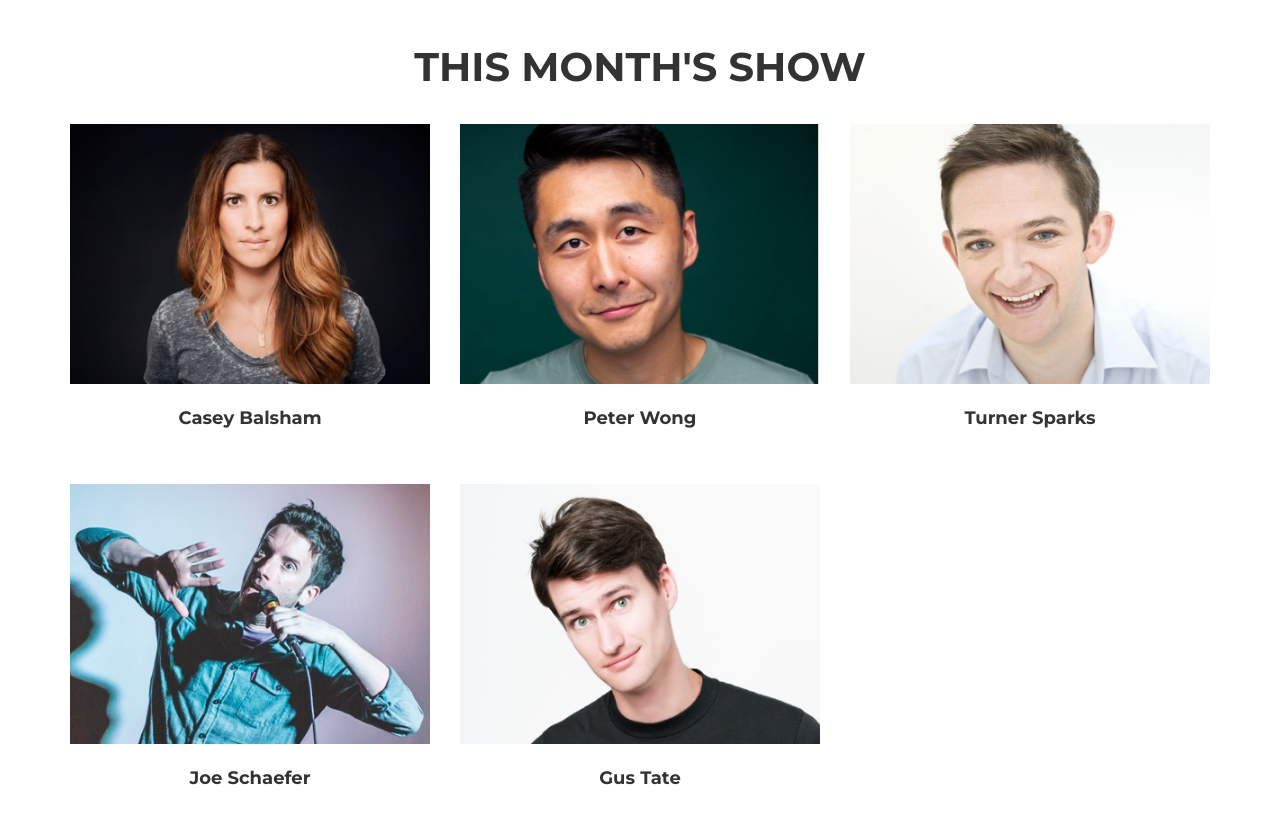
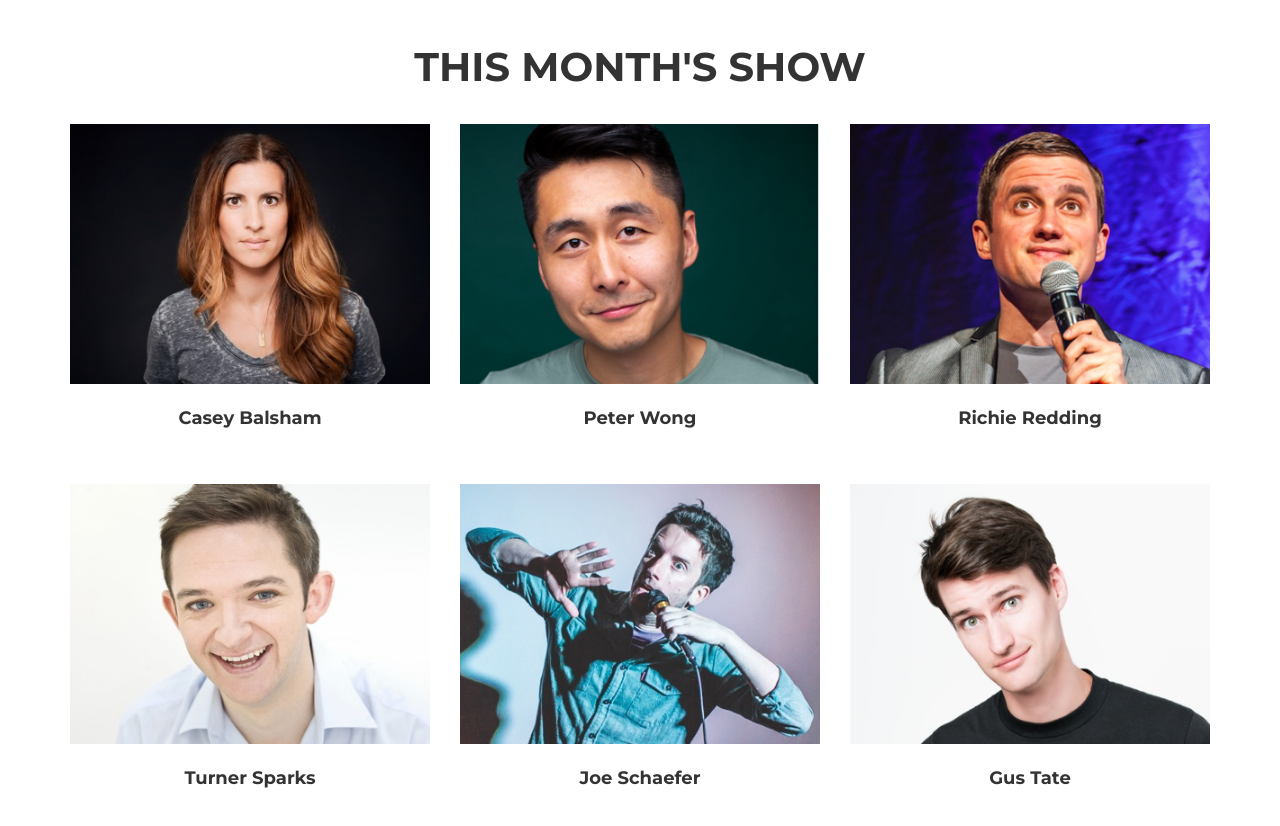
Before and after one commit to gustate/kfknyc, a website: page index.html in a window 1280 px wide. Shown: the part 1540-2366 px from the top of the page. Drawn offline with nearby package versions, Linux system fonts and the light colour scheme; a web font is replaced by a local one.

Commit message:
add richie

```diff
--- a/index.html
+++ b/index.html
@@ -180,22 +180,22 @@
                         <h4>Peter Wong</h4>
                     </div>
                 </div>
-                <!--
+
                 <div class="col-md-4 col-sm-6 portfolio-item">
-                    <a href="http://jourdainfisher.com/49916545732" class="portfolio-link" target="blank">
+                    <a href="http://richieredding.com/" class="portfolio-link" target="blank">
                         <div class="portfolio-hover">
                             <div class="portfolio-hover-content">
                                 Visit website
                                 <i class="fa fa-search"></i>
                             </div>
                         </div>
-                        <img src="img/comedians/jourdain-fisher.jpg" class="img-responsive" alt="Jourdain Fisher">
+                        <img src="img/comedians/richie-redding.jpg" class="img-responsive" alt="Richie Redding">
                     </a>
                     <div class="portfolio-caption">
-                        <h4>Jourdain Fisher</h4>
+                        <h4>Richie Redding</h4>
                     </div>
                 </div>
-                -->
+
                 <div class="col-md-4 col-sm-6 portfolio-item">
                     <a href="http://www.turnersparks.com/" class="portfolio-link" target="blank">
                         <div class="portfolio-hover">
```
